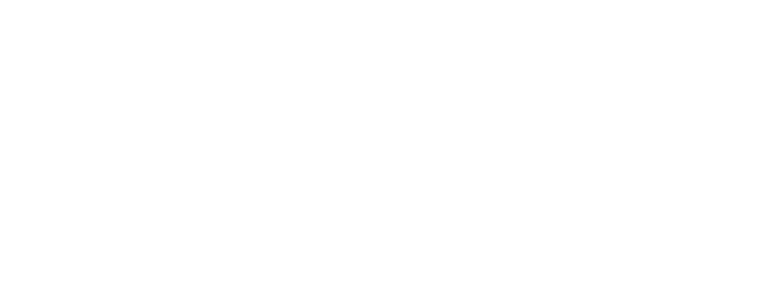
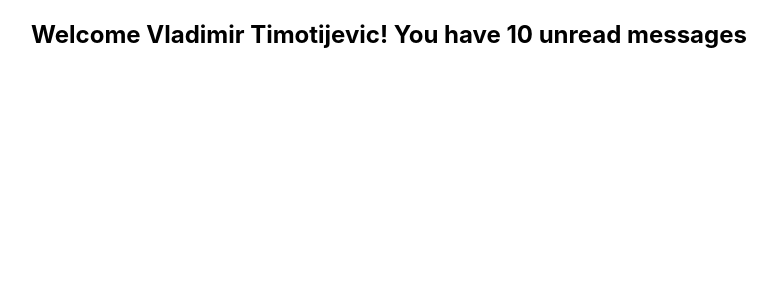
Before and after one commit to TimotijevicVlada/TypeScript_Basics, a React (Create React App) app: page / in a window 1280 px wide. Shown: the top 300 px of the page, without its empty margins (251-1028 px from the left). Built offline with nearby package versions, Linux system fonts and the light colour scheme.

Commit message:
Typing Props

```diff
--- a/src/App.tsx
+++ b/src/App.tsx
@@ -1,10 +1,14 @@
 
 import './App.css';
+import Greet from './components/Greet';
 
 function App() {
+
+
+
   return (
     <div className="App">
-
+      <Greet name="Vladimir" surname="Timotijevic" message={10} />
     </div>
   );
 }
--- /dev/null
+++ b/src/components/Greet.tsx
@@ -0,0 +1,20 @@
+import React from 'react';
+
+//Type using for Application and inteface using for Libraries
+type GreetProps = {
+    name: string
+    surname: string
+    message: number
+}
+
+const Greet = ({name, surname, message}: GreetProps) => {
+
+
+    return (
+        <div>
+            <h2>Welcome {name} {surname}! You have {message} unread messages</h2>
+        </div>
+    )
+}
+
+export default Greet;
```
